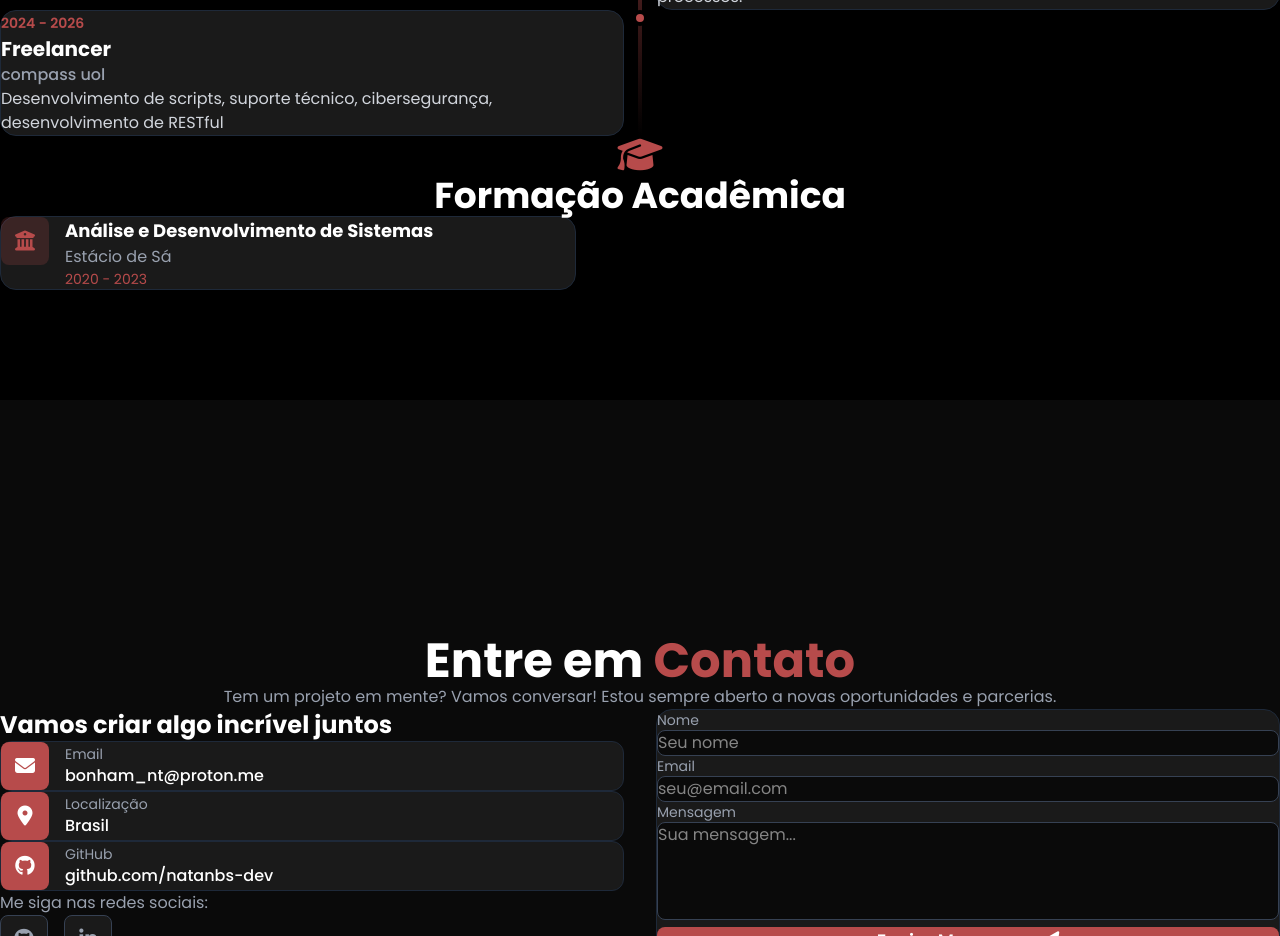
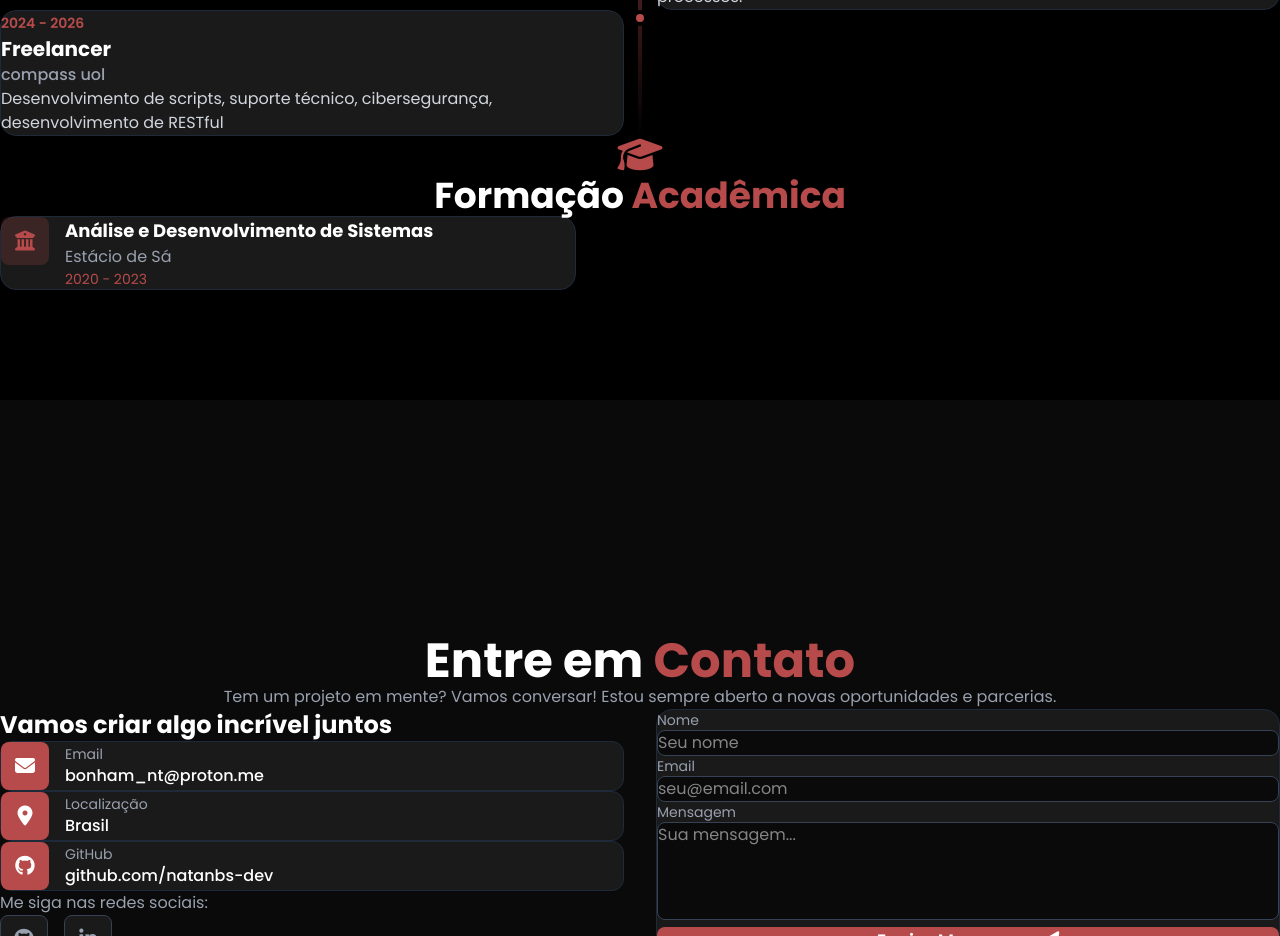
Before and after one commit to natanbs-dev/natanbs-dev-portifolio, a React (Vite) app: page / in a window 1280 px wide. Shown: the part 3600-4536 px from the top of the page. Built offline with nearby package versions, Linux system fonts and the light colour scheme.

Commit message:
fix: seguindo  o padrao do tema em todos os indices

```diff
--- a/src/App.tsx
+++ b/src/App.tsx
@@ -500,7 +500,7 @@ export function App() {
           <div className="mt-6">
             <h3 className="text-4xl font-bold text-center mb-4">
               <i className=" max-w-36xl mx-auto w-full fa-solid fa-graduation-cap text-[#b74b4b] mr-3"></i>
-              Formação Acadêmica
+              Formação <span className="text-[#b74b4b]">Acadêmica</span>
             </h3>
 
 
```
